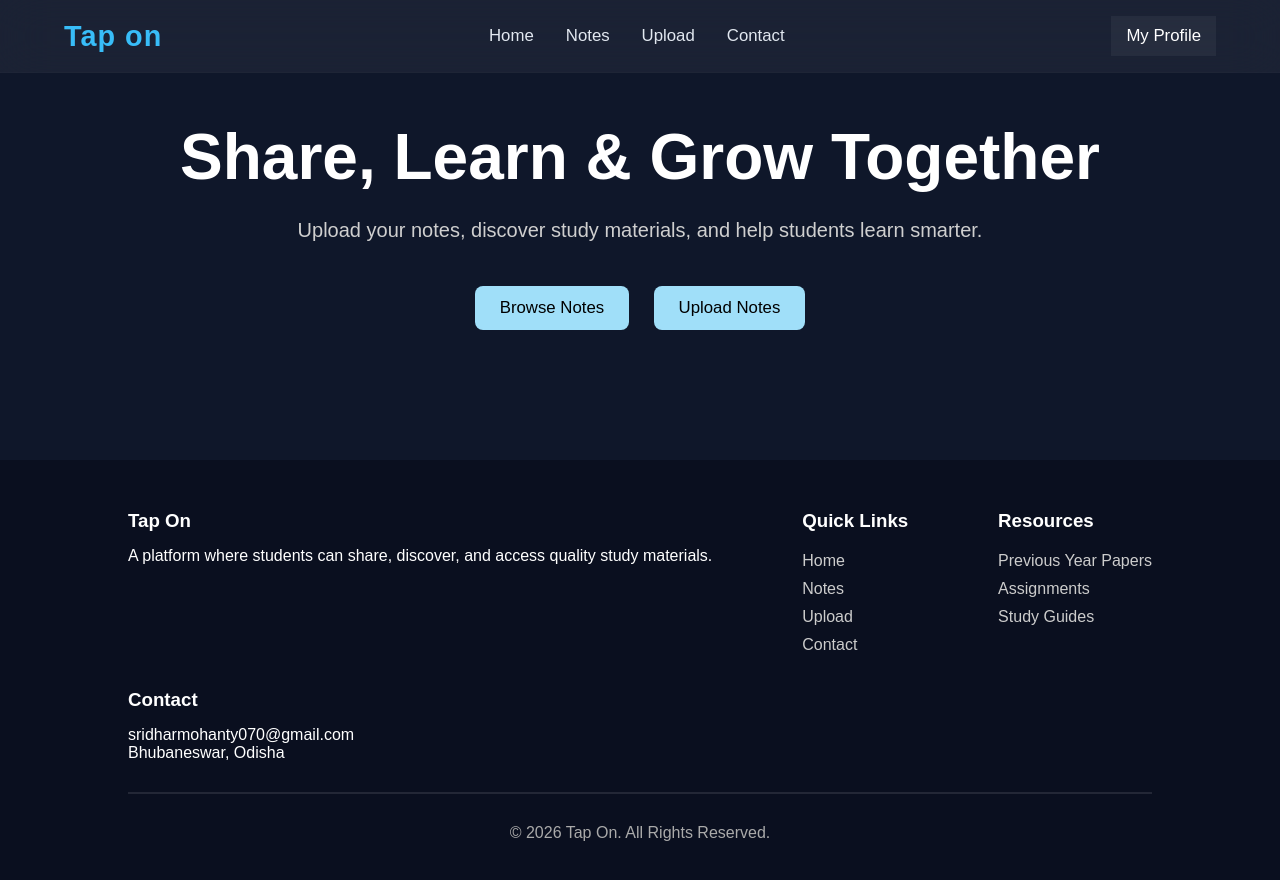
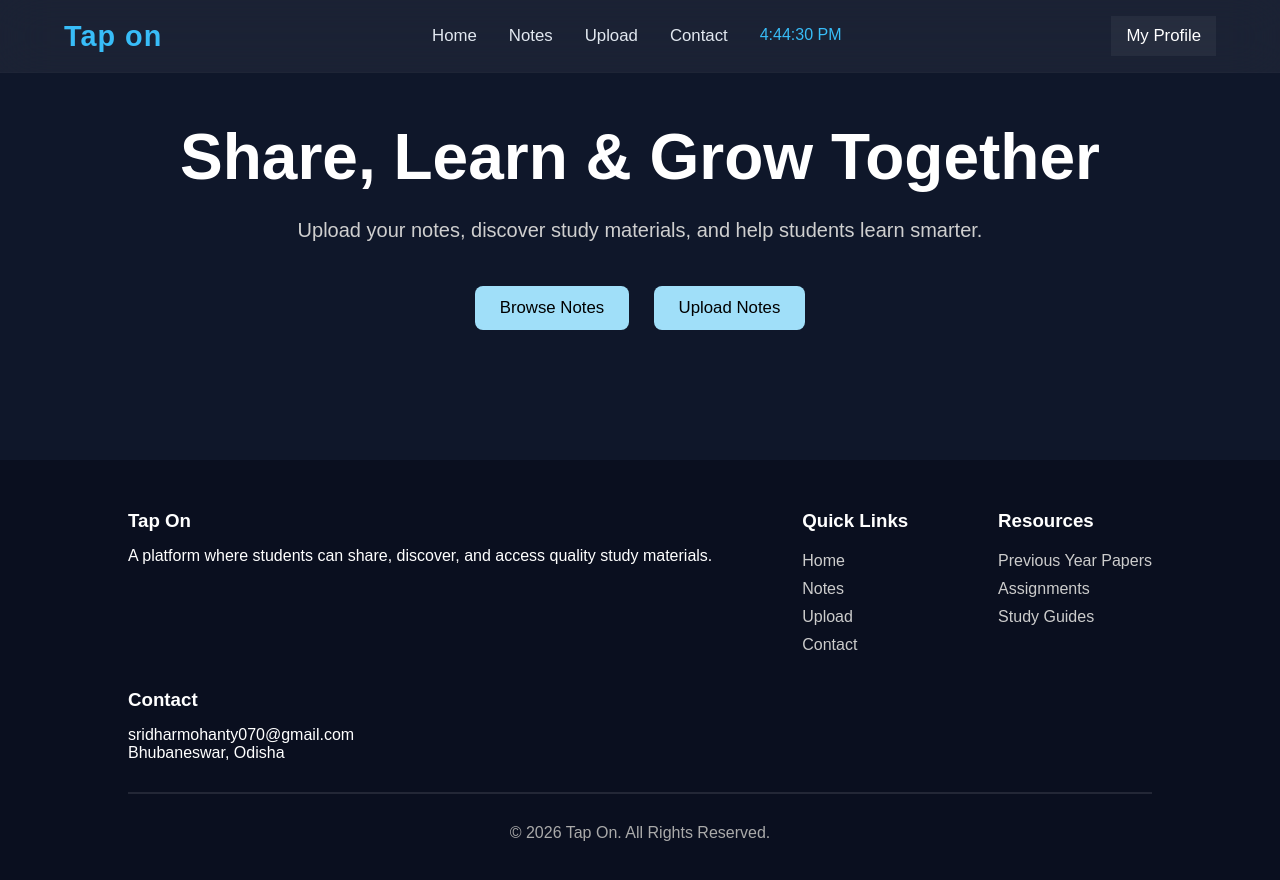
Before and after one commit to sridharmohanty070-dotcom/Tap-On, a website: page index.html in a window 1280 px wide. Shown: the top 880 px of the page. Drawn offline with Linux system fonts and the light colour scheme.

Commit message:
"Insert time"

```diff
--- a/index.html
+++ b/index.html
@@ -14,6 +14,7 @@
         <li><a href="notes.html">Notes</a></li>
         <li><a href="upload.html">Upload</a></li>
         <li><a href="#" id= "contact">Contact</a></li>
+        <div id="time"></div>
     </ul>
     <div class="dropdown">
         <button>My Profile</button>
--- a/index.js
+++ b/index.js
@@ -3,3 +3,9 @@ const contact = document.getElementById("contact");
 contact.addEventListener('click', ()=>{
     alert("Please contact:   sridharmohanty070@gmail.com");
 });
+
+const div = document.querySelector('#time');
+setInterval(()=>{
+    let time = new Date();
+    div.textContent = time.toLocaleTimeString();
+},1000);
--- a/style.css
+++ b/style.css
@@ -23,6 +23,10 @@ nav {
     align-items: center;
     justify-content: space-between;
     flex-wrap: wrap;
+}
+
+#time {
+    color: #38bdf8;
 }
 
 .logo {
```
